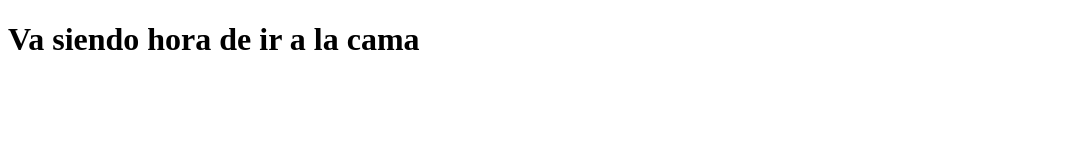
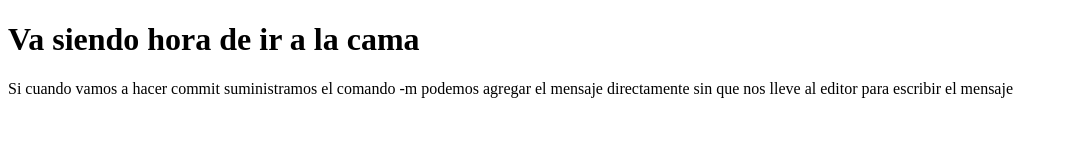
Before and after one commit to vrma/git-curso, a plain HTML site: page index.html in a window 1280 px wide. Shown: the whole page, without its empty margins (0-1068 px from the left). Drawn offline with Linux system fonts and the light colour scheme.

Commit message:
Cuarta modificacion del index.html

```diff
--- a/index.html
+++ b/index.html
@@ -6,5 +6,8 @@
 </head>
 <body>
 	<h1>Va siendo hora de ir a la cama</h1>
+	<p>Si cuando vamos a hacer commit suministramos el comando -m podemos agregar
+           el mensaje directamente sin que nos lleve al editor para escribir el mensaje
+	</p>
 </body>
 </html>
```
